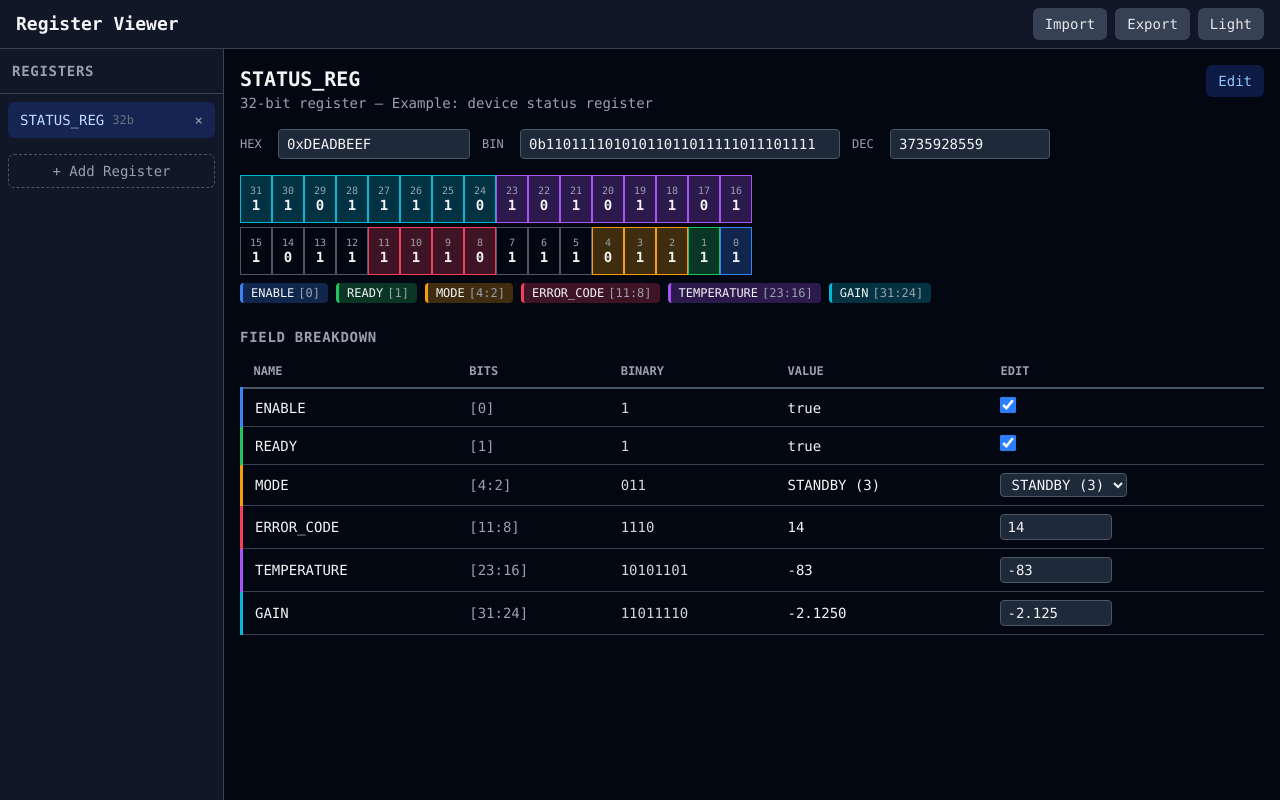
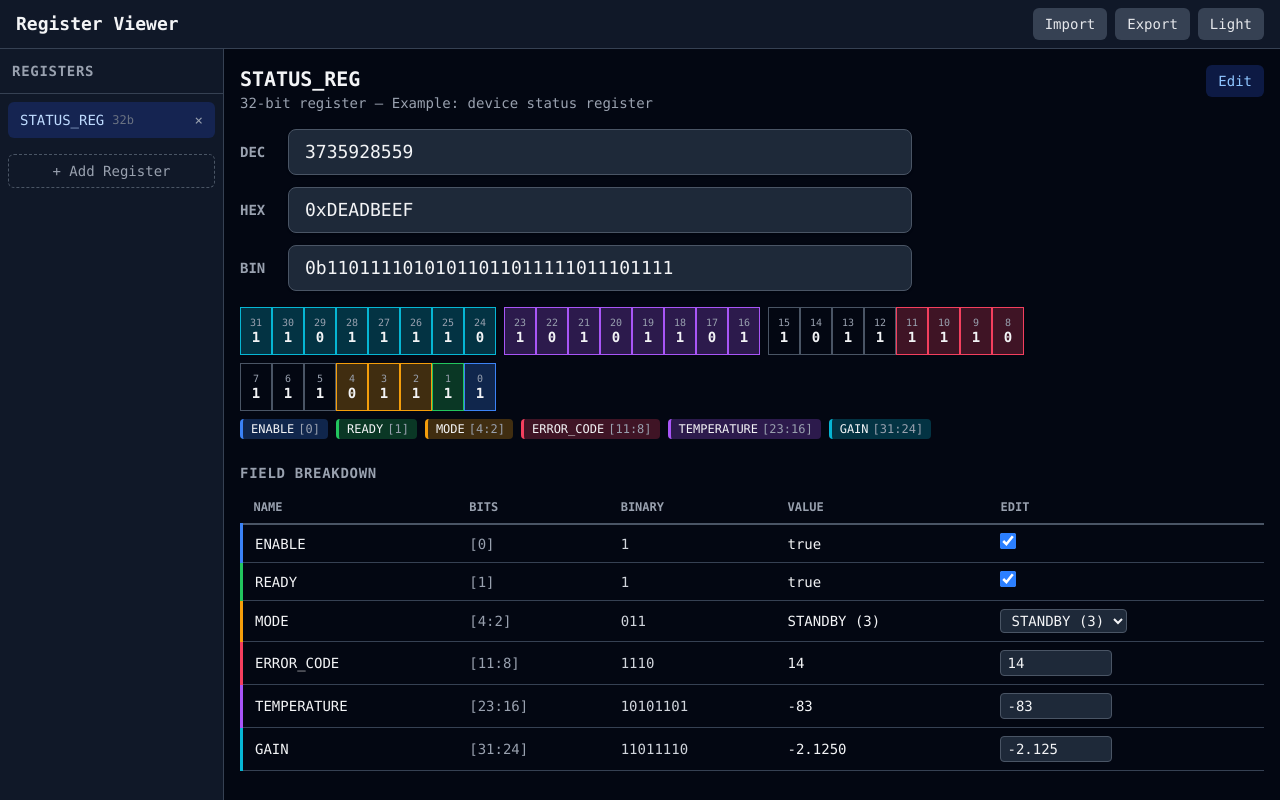
Before and after one commit to chrissbarr/RegisterViewer, a React (Vite) app: page / in a window 1280 px wide. Built offline with nearby package versions, Linux system fonts and the light colour scheme.

Commit message:
Adjust entry styling

```diff
--- a/src/components/viewer/bit-grid.tsx
+++ b/src/components/viewer/bit-grid.tsx
@@ -48,23 +48,24 @@
   const dispatch = useAppDispatch();
   const value = state.registerValues[register.id] ?? 0n;
 
-  // Render bits from MSB to LSB, in rows of 16
+  // Render bits from MSB to LSB, grouped into 8-bit blocks
   const bits: number[] = [];
   for (let i = register.width - 1; i >= 0; i--) {
     bits.push(i);
   }
 
-  // Group into rows of 16 for readability
-  const rows: number[][] = [];
-  for (let i = 0; i < bits.length; i += 16) {
-    rows.push(bits.slice(i, i + 16));
+  // Group into 8-bit blocks
+  const blocks: number[][] = [];
+  for (let i = 0; i < bits.length; i += 8) {
+    blocks.push(bits.slice(i, i + 8));
   }
 
   return (
-    <div className="mb-4 overflow-x-auto">
-      {rows.map((row, rowIdx) => (
-        <div key={rowIdx} className="flex gap-0 mb-1">
-          {row.map((bitIdx) => {
+    <div className="mb-4">
+      <div className="flex flex-wrap gap-2">
+        {blocks.map((block, blockIdx) => (
+          <div key={blockIdx} className="flex gap-0">
+            {block.map((bitIdx) => {
               const match = getFieldForBit(bitIdx, register.fields);
               const bgColor = match ? FIELD_COLORS[match.index % FIELD_COLORS.length] : undefined;
               const borderColor = match ? FIELD_BORDER_COLORS[match.index % FIELD_BORDER_COLORS.length] : undefined;
@@ -91,6 +92,7 @@
             })}
           </div>
         ))}
+      </div>
       {/* Field legend */}
       {register.fields.length > 0 && (
         <div className="flex flex-wrap gap-2 mt-2">
--- a/src/components/viewer/value-input-bar.tsx
+++ b/src/components/viewer/value-input-bar.tsx
@@ -61,43 +61,46 @@
   }
 
   const inputClass =
-    'px-2 py-1 rounded border border-gray-300 dark:border-gray-600 bg-white dark:bg-gray-800 text-sm font-mono focus:outline-none focus:ring-1 focus:ring-blue-500';
+    'flex-1 px-4 py-2 rounded-lg border border-gray-300 dark:border-gray-600 bg-white dark:bg-gray-800 text-lg font-mono shadow-sm focus:outline-none focus:ring-2 focus:ring-blue-500';
+
+  const labelClass =
+    'text-sm font-semibold text-gray-500 dark:text-gray-400 w-10 shrink-0';
 
   return (
-    <div className="flex flex-wrap items-center gap-3 mb-4">
-      <label className="flex items-center gap-1.5">
-        <span className="text-xs text-gray-500 dark:text-gray-400 w-8">HEX</span>
+    <div className="flex flex-col gap-3 mb-4 max-w-2xl">
+      <label className="flex items-center gap-2">
+        <span className={labelClass}>DEC</span>
+        <input
+          type="text"
+          value={decInput}
+          onChange={(e) => setDecInput(e.target.value)}
+          onBlur={handleDecBlur}
+          onKeyDown={(e) => handleKeyDown(e, handleDecBlur)}
+          className={inputClass}
+          spellCheck={false}
+        />
+      </label>
+      <label className="flex items-center gap-2">
+        <span className={labelClass}>HEX</span>
         <input
           type="text"
           value={'0x' + hexInput}
           onChange={(e) => setHexInput(e.target.value.replace(/^0x/i, ''))}
           onBlur={handleHexBlur}
           onKeyDown={(e) => handleKeyDown(e, handleHexBlur)}
-          className={inputClass + ' w-48'}
+          className={inputClass}
           spellCheck={false}
         />
       </label>
-      <label className="flex items-center gap-1.5">
-        <span className="text-xs text-gray-500 dark:text-gray-400 w-8">BIN</span>
+      <label className="flex items-center gap-2">
+        <span className={labelClass}>BIN</span>
         <input
           type="text"
           value={'0b' + binInput}
           onChange={(e) => setBinInput(e.target.value.replace(/^0b/i, ''))}
           onBlur={handleBinBlur}
           onKeyDown={(e) => handleKeyDown(e, handleBinBlur)}
-          className={inputClass + ' w-80'}
-          spellCheck={false}
-        />
-      </label>
-      <label className="flex items-center gap-1.5">
-        <span className="text-xs text-gray-500 dark:text-gray-400 w-8">DEC</span>
-        <input
-          type="text"
-          value={decInput}
-          onChange={(e) => setDecInput(e.target.value)}
-          onBlur={handleDecBlur}
-          onKeyDown={(e) => handleKeyDown(e, handleDecBlur)}
-          className={inputClass + ' w-40'}
+          className={inputClass}
           spellCheck={false}
         />
       </label>
```
Lines whose indentation alone changed are shown as unchanged.
